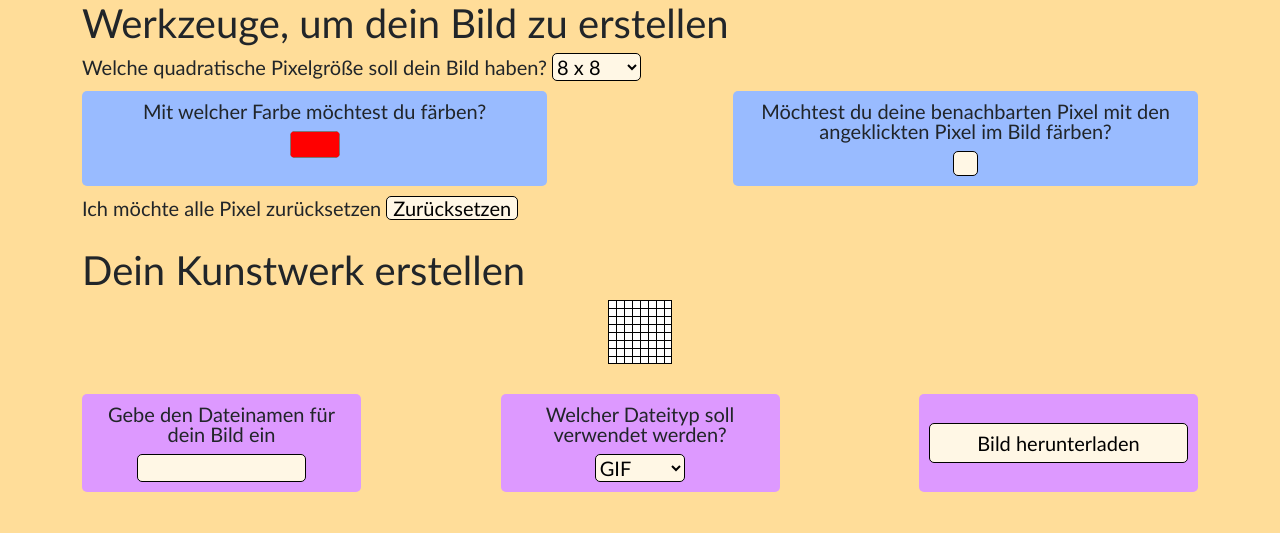
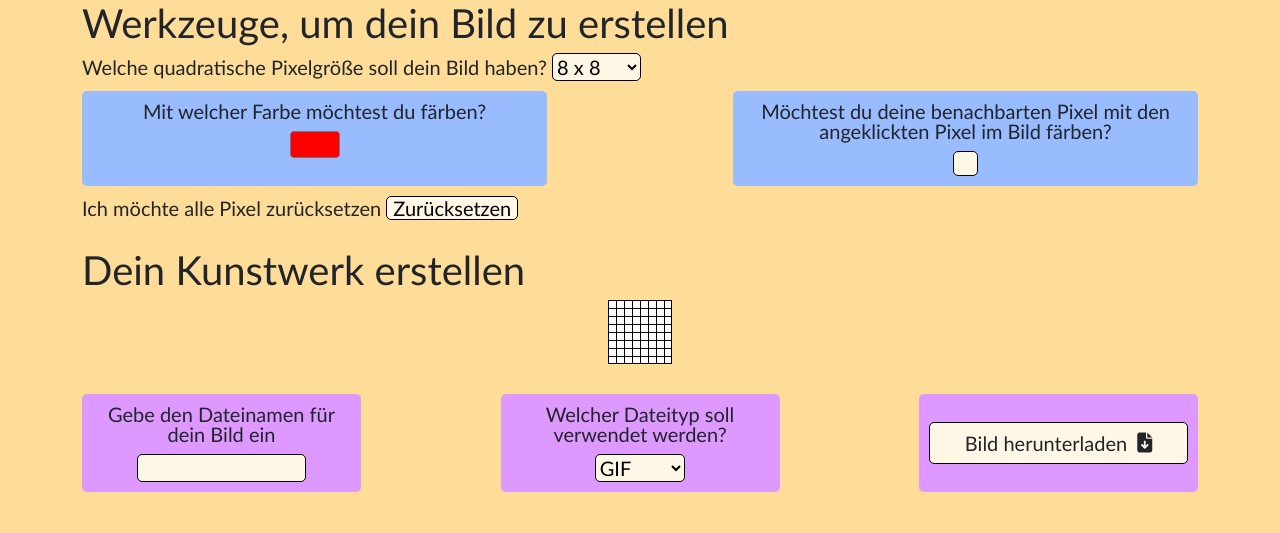
Before and after one commit to StasCuprunov/pixel-art, a web app: file src/html/pixel-art.html in a window 1280 px wide. Shown: the part 267-800 px from the top of the page. Run offline with its HTML, style and script files only (its server is not run), Linux system fonts and the light colour scheme; style sheets or scripts are compiled from the project's sources; some libraries are stand-ins or nearby versions; some web fonts are replaced.

Commit message:
implement download button design

```diff
--- a/src/handlebars/partials/createPicture.handlebars
+++ b/src/handlebars/partials/createPicture.handlebars
@@ -19,7 +19,9 @@
             </select>
         </div>
         <div class="col-md-4 col-lg-3 submit">
-            <input type="submit" value="{{CREATE_PICTURE.download.submitText}}"/>
+            <div class="button">
+                {{CREATE_PICTURE.download.submitText}}
+            </div>
         </div>
     </div>
 </section>
--- a/src/html/pixel-art.html
+++ b/src/html/pixel-art.html
@@ -77,7 +77,9 @@
                                 </select>
                             </div>
                             <div class="col-md-4 col-lg-3 submit">
-                                <input type="submit" value="Bild herunterladen"/>
+                                <div class="button">
+                                    Bild herunterladen
+                                </div>
                             </div>
                         </div>
                     </section>                </form>
--- a/src/scss/styles.scss
+++ b/src/scss/styles.scss
@@ -24,7 +24,6 @@ $default-pixel-border: 1px solid $black;
 $input-checkbox: input-access("checkbox");
 $input-color: input-access("color");
 $input-text: input-access("text");
-$input-submit: input-access("submit");
 
 @mixin same-font-size-and-line-height($size) {
   font-size: $size;
@@ -112,7 +111,7 @@ label {
   pointer-events: none;
 }
 
-select, #{$input-checkbox}, #{$input-color}, #{$input-text}, #{$input-submit}, .reset > input {
+select, #{$input-checkbox}, #{$input-color}, #{$input-text}, .reset > input {
   @include input-style();
 }
 
@@ -221,8 +220,17 @@ select, #{$input-checkbox}, #{$input-color}, #{$input-text}, #{$input-submit}, .
 
 .download > .submit {
   justify-content: center;
-  input {
-    height: 40px;
+
+  .button {
+    @include input-style();
+    flex-direction: row;
+    justify-content: center;
+
+    &:after {
+      @include add-font-awesome-icon-solid-as-content($fa-var-file-arrow-down);
+      align-self: center;
+      margin-left: 10px;
+    }
   }
 }
 
@@ -279,8 +287,10 @@ select, #{$input-checkbox}, #{$input-color}, #{$input-text}, #{$input-submit}, .
   }
 
   .download > .submit {
-    input {
+    .button {
       height: 30px;
+      align-items: center;
     }
   }
+
 }
```
